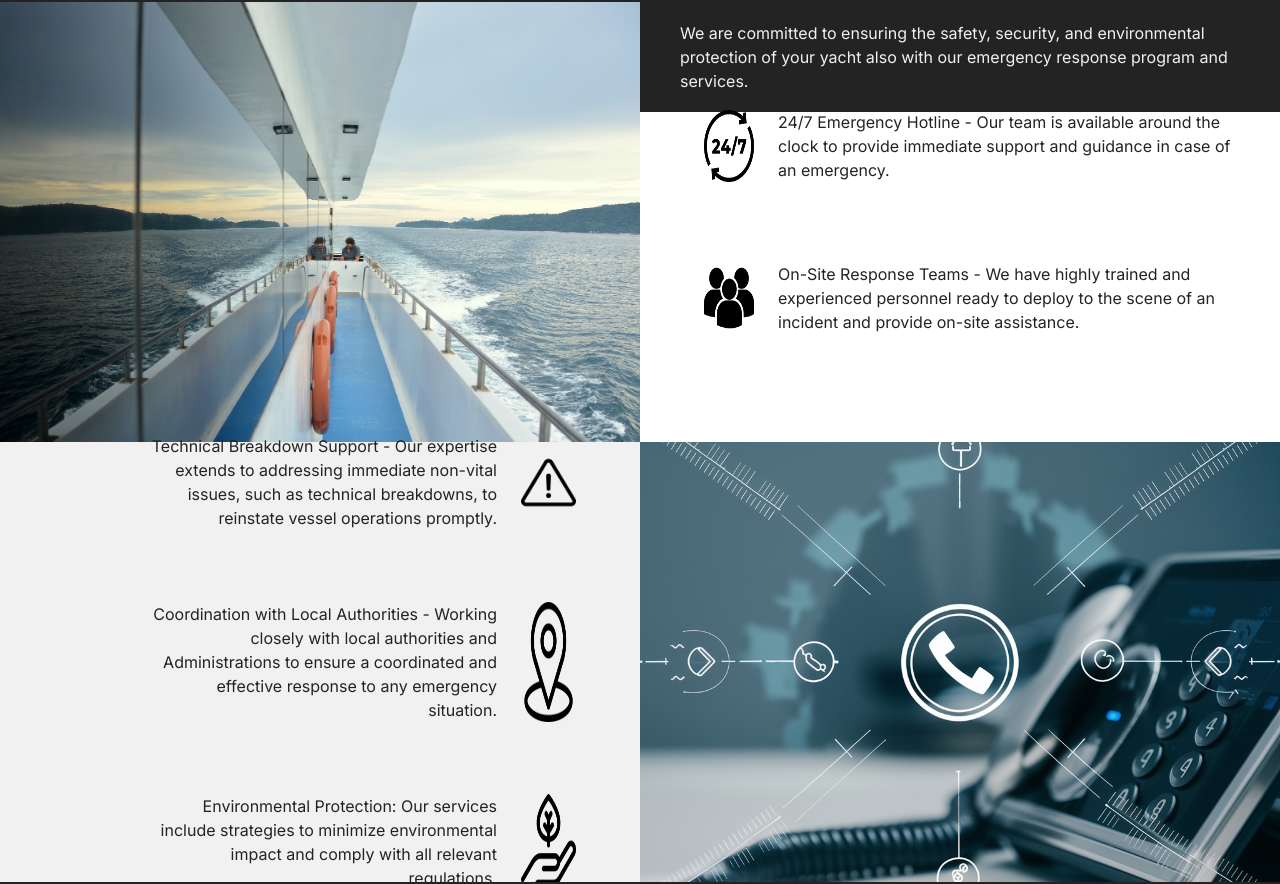
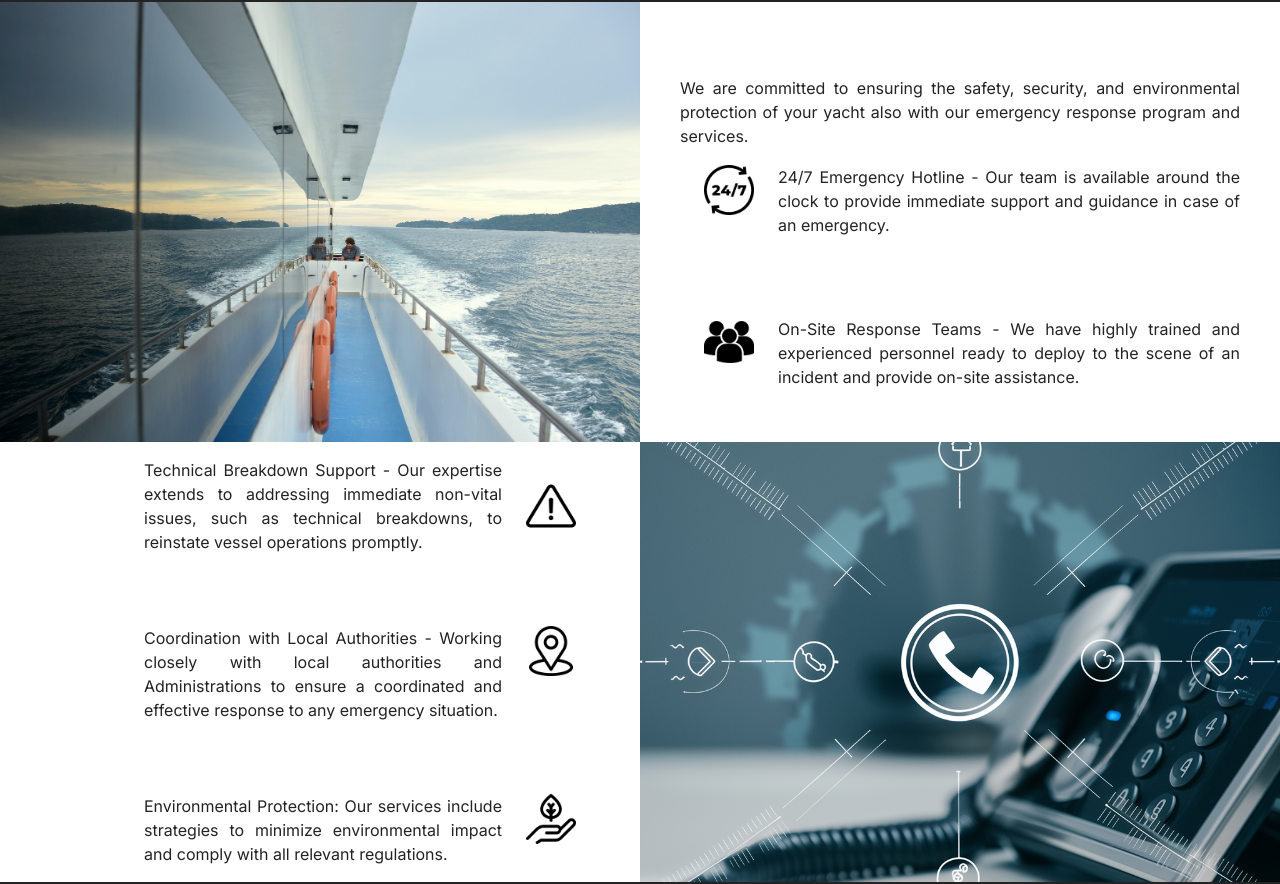
Before and after one commit to SimoSabev/vega-ns, a Next.js app: page /pages/EmergencyResponse in a window 1280 px wide. Shown: the part 382-1266 px from the top of the page. Built offline with nearby package versions, Linux system fonts and the light colour scheme.

Commit message:
details 22

```diff
--- a/app/components/card-emergency/page.tsx
+++ b/app/components/card-emergency/page.tsx
@@ -7,7 +7,6 @@ import location from "../../../public/location1.png";
 import eco from "../../../public/environmental-protection.png";
 import secure from "../../../public/verified.png";
 import about_us from "../../../public/Emergency Response Opt.webp";
-import image from "../../../public/About-us22.jpg";
 
 const Cards_Emergency = () => {
   return (
@@ -22,12 +21,13 @@ const Cards_Emergency = () => {
             src={emergency_response.src}
             alt="service"
             className="w-full h-full object-cover"
+            style={{ objectFit: 'cover', }}
           />
         </div>
         {/* Right Section - Divided into Two */}
-        <div className="flex flex-col w-1/2">
-          <div className="bg-[#242323] flex flex-col justify-center items-start pl-10 pr-10 h-1/4">
-            <p className="text-[#f1f1f1]">
+        <div className="flex flex-col justify-center items-center text-justify w-1/2">
+          <div className="flex flex-col justify-center items-start pl-10 pr-10 h-1/4">
+            <p className="text-[#242323]">
               We are committed to ensuring the safety, security, and
               environmental protection of your yacht also with our emergency
               response program and services.
@@ -38,7 +38,7 @@ const Cards_Emergency = () => {
             <div className=" w-full ">
               <ul className=" pl-6 text-[#242323] flex flex-col justify-center items-center">
                 <li className="flex">
-                  <img src={daily.src} alt="" width="50vw" className=" mr-6"/>
+                  <img src={daily.src} alt="" style={{ width: '50px', height: '50px' }} className=" mr-6"/>
                   24/7 Emergency Hotline - Our team is available around the
                   clock to provide immediate support and guidance in case of an
                   emergency.
@@ -47,7 +47,7 @@ const Cards_Emergency = () => {
                 <br />
                 <br />
                 <li className="mt-2 flex">
-                  <img src={group.src} alt="" width="50vw" className=" mr-6"/>
+                  <img src={group.src} alt="" style={{ width: '50px', height: '50px' }} className=" mr-6"/>
                   On-Site Response Teams - We have highly trained and
                   experienced personnel ready to deploy to the scene of an
                   incident and provide on-site assistance.
@@ -59,18 +59,18 @@ const Cards_Emergency = () => {
         </div>
       </div>
 
-      <div className="bg-[#f1f1f1] w-full h-[55vh] flex">
-        <div className="flex flex-col justify-center items-start pl-36 w-1/2">
+      <div className="w-full h-[55vh] flex">
+        <div className="flex flex-col justify-center items-start text-justify pl-36 w-1/2">
           <ul className="pr-16 text-[#242323] flex flex-col justify-center items-center">
-            <li className=" flex items-center justify-center text-right">Technical Breakdown Support - Our expertise extends to addressing immediate non-vital issues, such as technical breakdowns, to reinstate vessel operations promptly. <img src={danger.src} alt="" width="55vh" className=" ml-6"/></li>
+            <li className=" flex items-center justify-center ">Technical Breakdown Support - Our expertise extends to addressing immediate non-vital issues, such as technical breakdowns, to reinstate vessel operations promptly. <img src={danger.src} alt="" style={{ width: '50px', height: '50px' }} className=" ml-6"/></li>
             <br />
             <br />
             <br />
-            <li className=" flex text-right">Coordination with Local Authorities - Working closely with local authorities and Administrations to ensure a coordinated and effective response to any emergency situation. <img src={location.src} alt="" width="55vh" className=" ml-6"/></li>
+            <li className=" flex">Coordination with Local Authorities - Working closely with local authorities and Administrations to ensure a coordinated and effective response to any emergency situation. <img src={location.src} alt="" style={{ width: '50px', height: '50px' }} className=" ml-6 w-16" /></li>
             <br />
             <br />
             <br />
-            <li className=" flex text-right">Environmental Protection: Our services include strategies to minimize environmental impact and comply with all relevant regulations. <img src={eco.src} alt="" width="55vh" className=" ml-6"/></li>
+            <li className=" flex">Environmental Protection: Our services include strategies to minimize environmental impact and comply with all relevant regulations. <img src={eco.src} alt="" style={{ width: '50px', height: '50px' }} className=" ml-6"/></li>
           </ul>
         </div>
         <div className="flex justify-center items-center w-1/2">
@@ -78,12 +78,13 @@ const Cards_Emergency = () => {
             src={about_us.src}
             alt="references"
             className="w-full h-full object-cover"
+            style={{ objectFit: 'cover',  }}
           />
         </div>
       </div>
       <div className=" bg-[#242323] w-screen h-36  flex justify-center items-center">
         <p className=" text-slate-200 max-w-lg text-right">Safety and Compliance: We prioritize safety and ensure compliance with industry regulations to mitigate risks and protect personnel and assets.</p>
-        <img src={secure.src} alt="" width="65vw" className=" ml-6 "/>
+        <img src={secure.src} alt="" style={{ width: '50px', height: '50px' }} className=" ml-6 "/>
       </div>
     </div>
   );
--- a/app/pages/AboutUs/page.tsx
+++ b/app/pages/AboutUs/page.tsx
@@ -23,8 +23,8 @@ const About_us = () => {
           </h1>
         </div>
       </div>
-      <div className="max-w-5xl mx-auto">
-        <p className="my-32 text-left text-2xl p-10  rounded-3xl">
+      <div className="max-w-4xl mx-auto">
+        <p className="my-32 text-justify text-xl p-10  rounded-3xl">
           Our team is composed of highly qualified and experienced professionals
           with a solid technical and project management background acquired
           during the past +20 years. We have a proven record of managing and
--- a/app/pages/Engineering/page.tsx
+++ b/app/pages/Engineering/page.tsx
@@ -23,11 +23,11 @@ const Service2 = () => {
         {" "}
       </div>
 
-      <div className=" py-16 flex flex-col justify-center items-center">
+      <div className=" py-16 flex flex-col justify-center items-center text-justify">
         <h1 className="  text-3xl pb-2 uppercase text-slate-200">
           TECHNICAL AND ENGINEERING SERVICES
         </h1>
-        <div className=" w-[35vw] border-b-2 border-slate-200"></div>
+        <div className=" w-[30vw] border-b-2 border-slate-200"></div>
         <p className=" mt-16 text-justify max-w-xl text-slate-200">
           The technical services and expertise are essential for the successful
           execution of any yacht refit project. Each area requires specialized
--- a/app/pages/Financial/page.tsx
+++ b/app/pages/Financial/page.tsx
@@ -23,11 +23,11 @@ const Service4 = () => {
         {" "}
       </div>
 
-      <div className=" py-16 flex flex-col justify-center items-center">
-        <h1 className="  text-3xl pb-2 uppercase ">
+      <div className=" py-16 flex flex-col justify-center items-center text-justify">
+        <h1 className="  text-3xl pb-2 uppercase text-slate-200">
           Financial & Legal Support
         </h1>
-        <div className=" w-[35vw] border-b-2 border-slate-200"></div>
+        <div className=" w-[20vw] border-b-2 border-slate-200"></div>
         <p className=" mt-16 text-justify max-w-xl text-slate-200">Providng financial and legal services for yachts involves a range of specialized offerings tailored to the unique needs of yacht owners and operators. These essential services ensure that the yacht is not only legally compliant but also financially optimized.</p>
 
         <div className=" flex justify-center items-start gap-36">
--- a/app/pages/ISM/page.tsx
+++ b/app/pages/ISM/page.tsx
@@ -23,11 +23,11 @@ const Service4 = () => {
         {" "}
       </div>
 
-      <div className=" py-16 flex flex-col justify-center items-center">
+      <div className=" py-16 flex flex-col justify-center items-center text-justify">
         <h1 className="  text-3xl pb-2 uppercase text-slate-200 ">
           ISM Support & Maintenance Database Implementation
         </h1>
-        <div className=" w-[58vw] border-b-2 border-slate-200"></div>
+        <div className=" w-[45vw] border-b-2 border-slate-200"></div>
         <p className=" mt-16 text-justify max-w-xl text-slate-200">
           ISM (International Safety Management) support services for yachts are
           crucial for ensuring safety, environmental protection, and operational
--- a/app/pages/Operational/page.tsx
+++ b/app/pages/Operational/page.tsx
@@ -23,7 +23,7 @@ const Service1 = () => {
         {" "}
       </div>
 
-      <div className=" py-16 flex flex-col justify-center items-center">
+      <div className=" py-16 flex flex-col justify-center items-center text-justify">
         <h1 className="  text-3xl pb-2 uppercase text-slate-200">
           Organizational & Operational support
         </h1>
--- a/app/pages/Sustainability/page.tsx
+++ b/app/pages/Sustainability/page.tsx
@@ -23,11 +23,11 @@ const Service3 = () => {
         {" "}
       </div>
 
-      <div className=" py-16 flex flex-col justify-center items-center">
+      <div className=" py-16 flex flex-col justify-center items-center text-justify">
         <h1 className="  text-3xl pb-2 uppercase text-slate-200">
           Regulatory Compliance & Sustainability Upgrades
         </h1>
-        <div className=" w-[35vw] border-b-2 border-slate-200"></div>
+        <div className=" w-[45vw] border-b-2 border-slate-200"></div>
         <p className=" mt-16 text-justify max-w-xl text-slate-200">
           Ensuring a yacht meets all regulatory requirements and incorporates
           sustainability practices is crucial for its operation and
```
Also changed, not shown: app/pages/References/page.tsx (+11 -10 lines), app/pages/main/page.tsx (+13 -13 lines).
